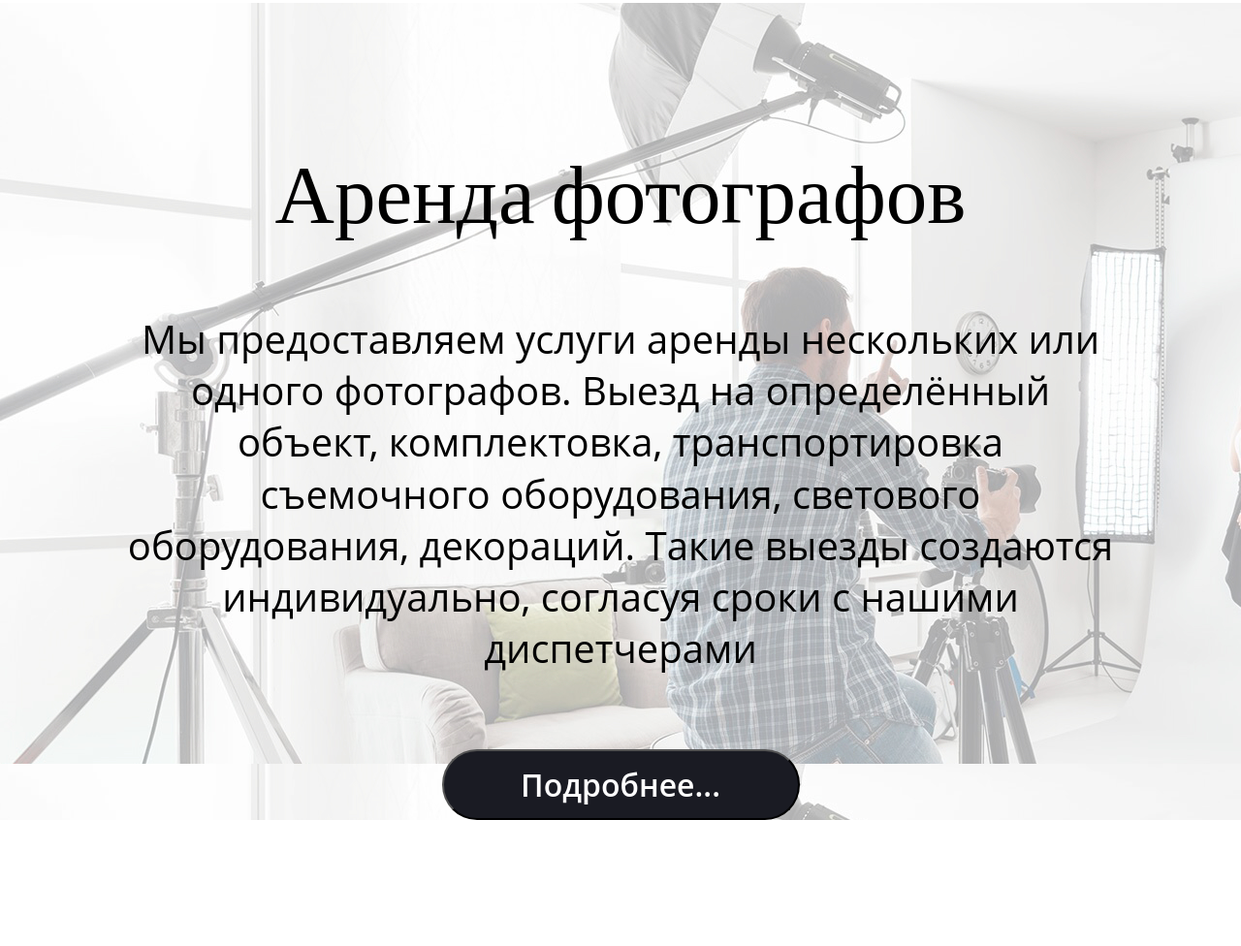
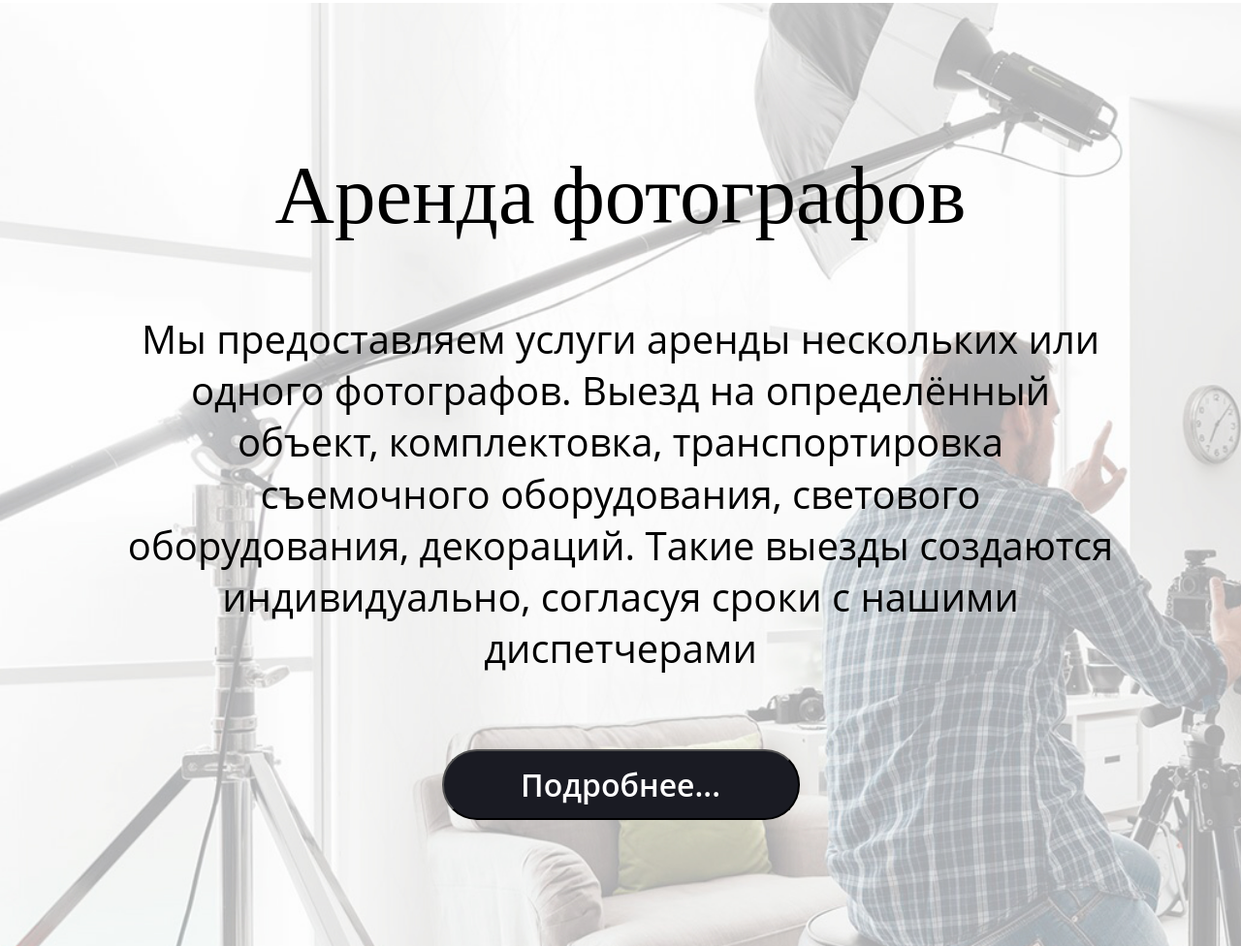
Before and after one commit to DanielloXXI/Focus, a plain HTML site: page pages/main.html in a window 1280 px wide. Shown: the part 4321-5297 px from the top of the page at 97% size. Before the commit the page ends 5167 px from the top, so only its background shows below. Drawn offline with nearby package versions, Linux system fonts and the light colour scheme.

Commit message:
Добавил отступ у кнопки и растянул картинку

```diff
--- a/blocks/rent/__button/rent__button.css
+++ b/blocks/rent/__button/rent__button.css
@@ -13,4 +13,5 @@
     font-size: 32px;
     line-height: 34px;
     cursor: pointer;
+    margin: 0 0 130px 0;
 }
--- a/blocks/rent/rent.css
+++ b/blocks/rent/rent.css
@@ -1,3 +1,4 @@
 .rent {
     background-image: url(../../images/arenda_fon.jpg);
+    background-size: cover;
 }
```
